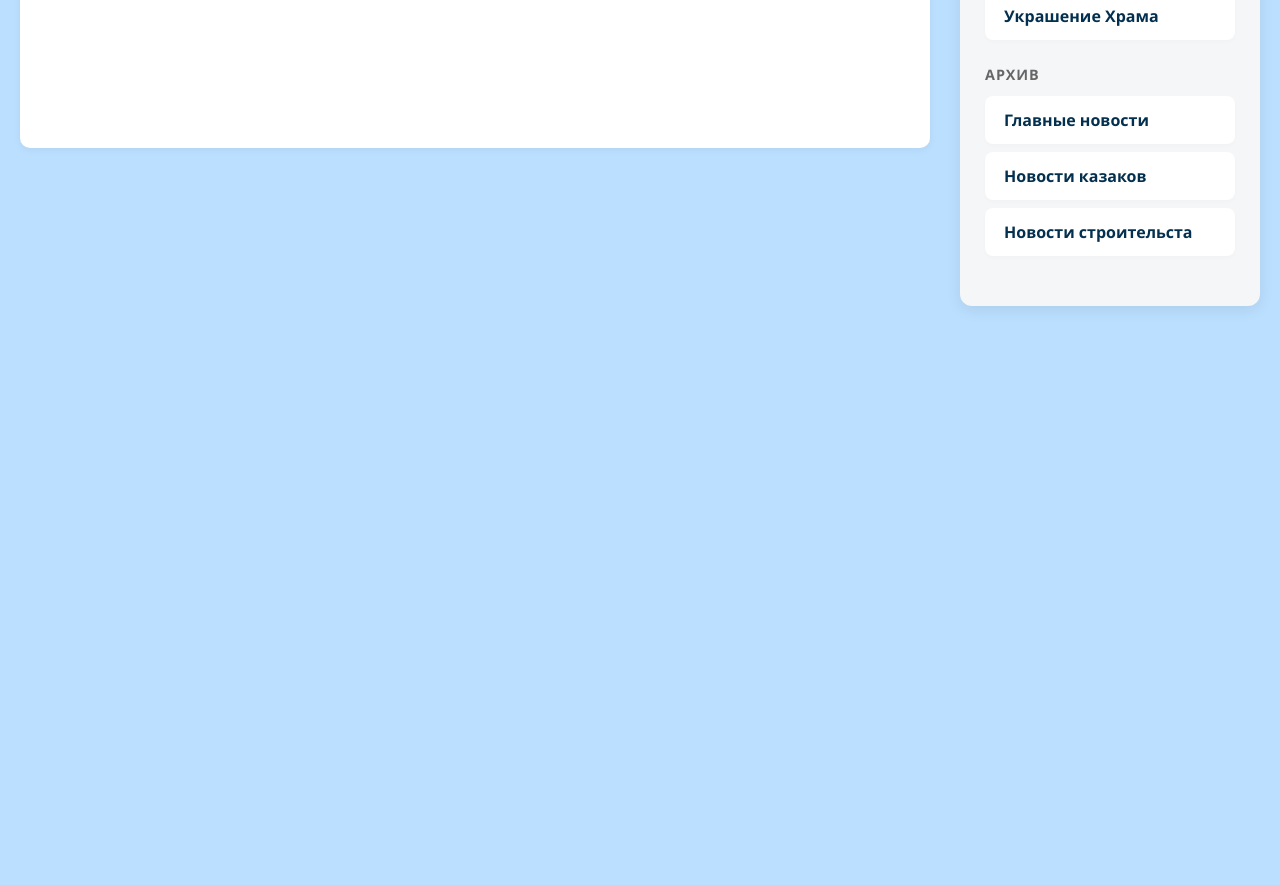
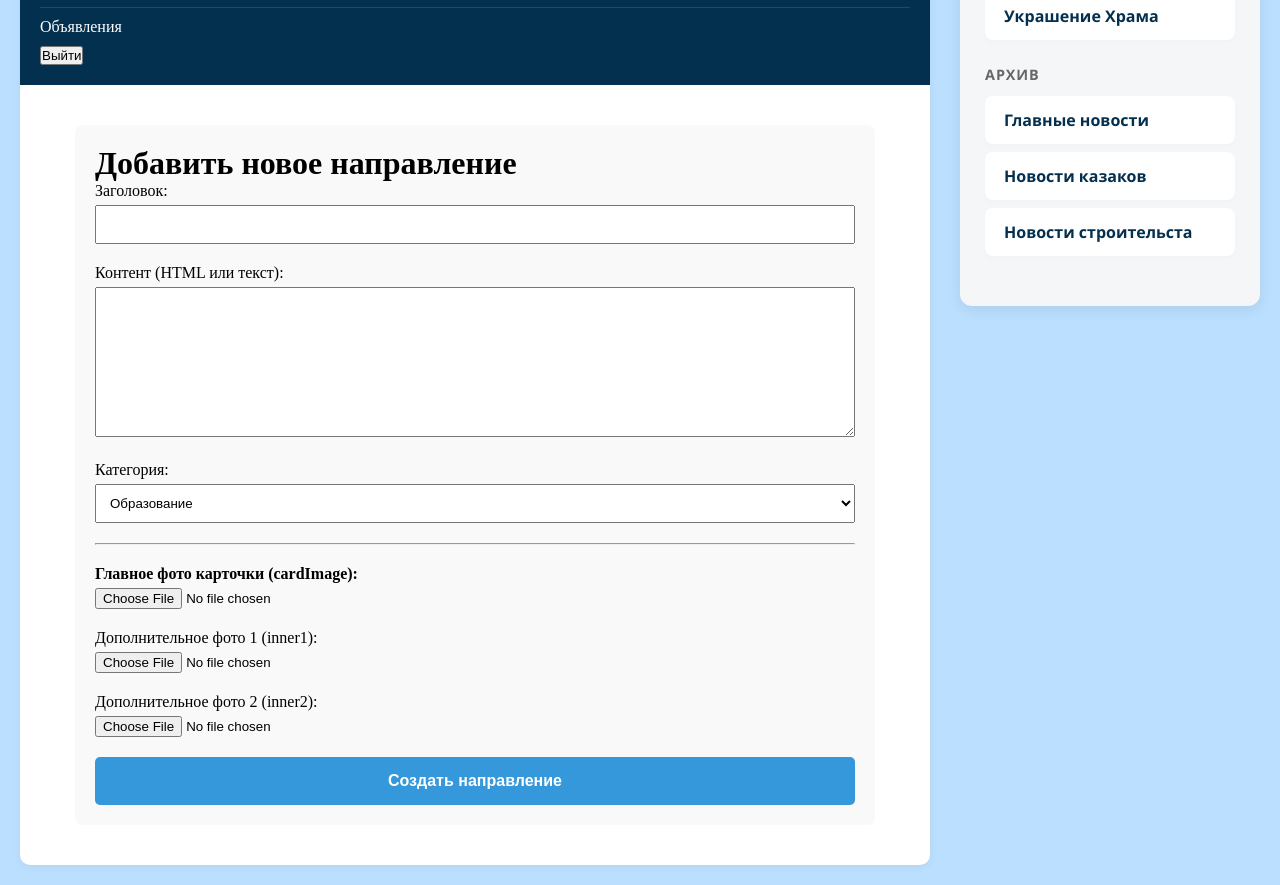
Before and after one commit to GrimProg-design/pokrova, a React (Vite) app in the folder front/: page /admin/section in a window 1280 px wide. Shown: the part 561-1446 px from the top of the page. Before the commit the page ends 887 px from the top, so only its background shows below. Built offline with nearby package versions, Linux system fonts and the light colour scheme; sample sign-in values are in the browser's storage.

Commit message:
Добавил в админку добавление секций

```diff
--- a/front/src/App.tsx
+++ b/front/src/App.tsx
@@ -47,6 +47,7 @@ const Login = lazy(() => import("./pages/Login"));
 const AdminNews = lazy(() => import("./pages/admin/NewsCreate"));
 const AdminSidebar = lazy(() => import("./pages/admin/AdminSidebar"));
 const AdminNewsList = lazy(() => import("./pages/admin/AdminNewsList"));
+const AdminSection = lazy(() => import("./pages/admin/SectionCreate"))
 
 function App() {
   return (
@@ -111,6 +112,7 @@ function App() {
                 <Route path="news" element={<AdminNewsList />} />
                 <Route path="news/create" element={<AdminNews />} />
                 <Route path="news/edit/:id" element={<AdminNews />} />
+                <Route path="section" element={<AdminSection/>}/>
               </Route>
             </Routes>
           </Suspense>
--- a/front/src/logics/news/News_func.style.css
+++ b/front/src/logics/news/News_func.style.css
@@ -219,3 +219,51 @@
   grid-row: auto !important;
   height: 232px; /* Чтобы все были одной высоты */
 }
+
+/* --- АДАПТИВ --- */
+
+/* Планшеты (до 1024px) */
+@media (max-width: 1024px) {
+  .news-wrapper[class*="news-count-"] {
+    /* Сбрасываем твою хитрую сетку в 2 колонки */
+    grid-template-columns: repeat(2, 1fr) !important;
+    grid-template-rows: auto !important;
+    grid-auto-rows: 232px;
+  }
+
+  /* Сбрасываем все позиционирования nth-child, чтобы карточки шли по порядку */
+  .news-wrapper[class*="news-count-"] .news-card {
+    grid-column: auto !important;
+    grid-row: auto !important;
+  }
+
+  /* Если новостей нечетное количество, последнюю можно растянуть на всю ширину для красоты */
+  .news-wrapper[class*="news-count-5"] .news-card:nth-child(5),
+  .news-wrapper[class*="news-count-3"] .news-card:nth-child(3) {
+    grid-column: span 2 !important;
+  }
+}
+
+/* Телефоны (до 600px) */
+@media (max-width: 600px) {
+  .news-wrapper {
+    /* На маленьких экранах лучше всё в одну колонку */
+    grid-template-columns: 1fr !important;
+    grid-auto-rows: 250px !important;
+    gap: 10px;
+  }
+
+  .news-wrapper[class*="news-count-"] .news-card {
+    grid-column: auto !important;
+    grid-row: auto !important;
+  }
+
+  .news-card-title {
+    font-size: 1.1rem; /* Чуть уменьшим шрифт заголовка */
+  }
+
+  /* Сброс для архива (тоже в 1 колонку) */
+  .news-archive-grid {
+    grid-template-columns: 1fr !important;
+  }
+}
--- a/front/src/logics/sections/Section_func.tsx
+++ b/front/src/logics/sections/Section_func.tsx
@@ -9,9 +9,13 @@ interface SectionProp {
 
 export default function Section_func({ sections }: SectionProp): JSX.Element {
   const API_URL = "http://localhost:3000";
+  const count = sections.length;
+
+  // Динамически формируем имя класса: sections-wrapper + sections-count-X
+  const wrapperClass = `sections-wrapper sections-count-${Math.min(count, 4)}`;
 
   return (
-    <div className="sections-wrapper">
+    <div className={wrapperClass}> {/* ТЕПЕРЬ КЛАСС БУДЕТ МЕНЯТЬСЯ */}
       {sections.map((section) => {
         const backgroundImage = section.imagePath
           ? `linear-gradient(rgba(0,0,0,0.2), rgba(0,0,0,0.7)), url(${API_URL}${section.imagePath})`
@@ -24,9 +28,7 @@ export default function Section_func({ sections }: SectionProp): JSX.Element {
             className="section-item-link"
             style={{ backgroundImage }}
           >
-            <article className="section-item">
-              <h3 className="section-title">{section.title}</h3>
-            </article>
+            <h3 className="section-title">{section.title}</h3>
           </Link>
         );
       })}
--- a/front/src/pages/admin/Admin.css
+++ b/front/src/pages/admin/Admin.css
@@ -3,10 +3,10 @@
   min-height: 100vh;
 }
 .admin-sidebar {
-  width: 250px;
   background: #04304f;
   color: white;
   padding: 20px;
+  margin-bottom: 20px;
 }
 .nav-group {
   margin-top: 20px;
--- a/front/src/pages/admin/AdminSidebar.tsx
+++ b/front/src/pages/admin/AdminSidebar.tsx
@@ -19,6 +19,7 @@ export default function AdminSidebar() {
         <div className="nav-group">ХРАМ</div>
         <Link to="/admin/contacts">Контакты</Link>
         <Link to="/admin/schedule">Расписание</Link>
+        <Link to="/admin/section">Секция</Link>
 
         <div className="nav-group">МАГАЗИН</div>
         <Link to="/admin/adverts">Объявления</Link>
--- /dev/null
+++ b/front/src/pages/admin/SectionCreate.tsx
@@ -0,0 +1,161 @@
+import { useState } from "react";
+
+export default function AdminSection() {
+  const [title, setTitle] = useState("");
+  const [content, setContent] = useState("");
+  const [category, setCategory] = useState("main"); // или любая дефолтная категория
+
+  // Три отдельных стейта для трех разных полей файлов
+  const [cardImage, setCardImage] = useState<File | null>(null);
+  const [inner1, setInner1] = useState<File | null>(null);
+  const [inner2, setInner2] = useState<File | null>(null);
+
+  const [loading, setLoading] = useState(false);
+
+  const handleSubmit = async (e: React.FormEvent) => {
+    e.preventDefault();
+    setLoading(true);
+
+    const formData = new FormData();
+    formData.append("title", title);
+    formData.append("content", content);
+    formData.append("category", category);
+
+    // Добавляем файлы по ключам, которые ожидает бэкенд (FileFieldsInterceptor)
+    if (cardImage) formData.append("cardImage", cardImage);
+    if (inner1) formData.append("inner1", inner1);
+    if (inner2) formData.append("inner2", inner2);
+
+    try {
+      const res = await fetch(`${import.meta.env.VITE_API_URL}/directions`, {
+        method: "POST",
+        body: formData,
+        headers: {
+          Authorization: localStorage.getItem("adminToken") || "",
+        },
+      });
+
+      if (res.ok) {
+        alert("Направление успешно добавлено!");
+        // Сброс полей
+        setTitle("");
+        setContent("");
+        setCardImage(null);
+        setInner1(null);
+        setInner2(null);
+      } else {
+        alert("Ошибка при сохранении. Проверь логи сервера.");
+      }
+    } catch (error) {
+      console.error("Ошибка:", error);
+      alert("Не удалось отправить данные.");
+    } finally {
+      setLoading(false);
+    }
+  };
+
+  return (
+    <div
+      style={{
+        maxWidth: "800px",
+        margin: "40px auto",
+        padding: "20px",
+        backgroundColor: "#f9f9f9",
+        borderRadius: "8px",
+      }}
+    >
+      <h1>Добавить новое направление</h1>
+      <form
+        onSubmit={handleSubmit}
+        style={{ display: "flex", flexDirection: "column", gap: "20px" }}
+      >
+        <div>
+          <label>Заголовок:</label>
+          <input
+            style={{ width: "100%", padding: "10px", marginTop: "5px" }}
+            value={title}
+            onChange={(e) => setTitle(e.target.value)}
+            required
+          />
+        </div>
+
+        <div>
+          <label>Контент (HTML или текст):</label>
+          <textarea
+            style={{
+              width: "100%",
+              height: "150px",
+              padding: "10px",
+              marginTop: "5px",
+            }}
+            value={content}
+            onChange={(e) => setContent(e.target.value)}
+            required
+          />
+        </div>
+
+        <div>
+          <label>Категория:</label>
+
+          <select
+            style={{ width: "100%", padding: "10px", marginTop: "5px" }}
+            onChange={(e) => setCategory(e.target.value)}
+          >
+            <option value="education">Образование</option>
+            <option value="social">Социальное служение</option>
+            <option value="decoration">Украшение храма</option>
+          </select>
+        </div>
+
+        <hr />
+
+        <div>
+          <label>
+            <strong>Главное фото карточки (cardImage):</strong>
+          </label>
+          <input
+            type="file"
+            style={{ display: "block", marginTop: "5px" }}
+            onChange={(e) => setCardImage(e.target.files?.[0] || null)}
+            required
+          />
+        </div>
+
+        <div>
+          <label>Дополнительное фото 1 (inner1):</label>
+          <input
+            type="file"
+            style={{ display: "block", marginTop: "5px" }}
+            onChange={(e) => setInner1(e.target.files?.[0] || null)}
+          />
+        </div>
+
+        <div>
+          <label>Дополнительное фото 2 (inner2):</label>
+          <input
+            type="file"
+            style={{ display: "block", marginTop: "5px" }}
+            onChange={(e) => setInner2(e.target.files?.[0] || null)}
+          />
+        </div>
+
+        <button
+          type="submit"
+          disabled={loading}
+          style={{
+            padding: "15px",
+            backgroundColor: loading ? "#ccc" : "#3498db",
+            color: "white",
+            border: "none",
+            borderRadius: "5px",
+            cursor: "pointer",
+            fontSize: "16px",
+            fontWeight: "bold",
+          }}
+        >
+          {loading ? "Сохранение..." : "Создать направление"}
+        </button>
+      </form>
+    </div>
+  );
+}
```
Also changed, not shown: front/src/logics/sections/Section_func.style.css (+33 -84 lines), 17 other files (tests, documents, lock files or other folders).
